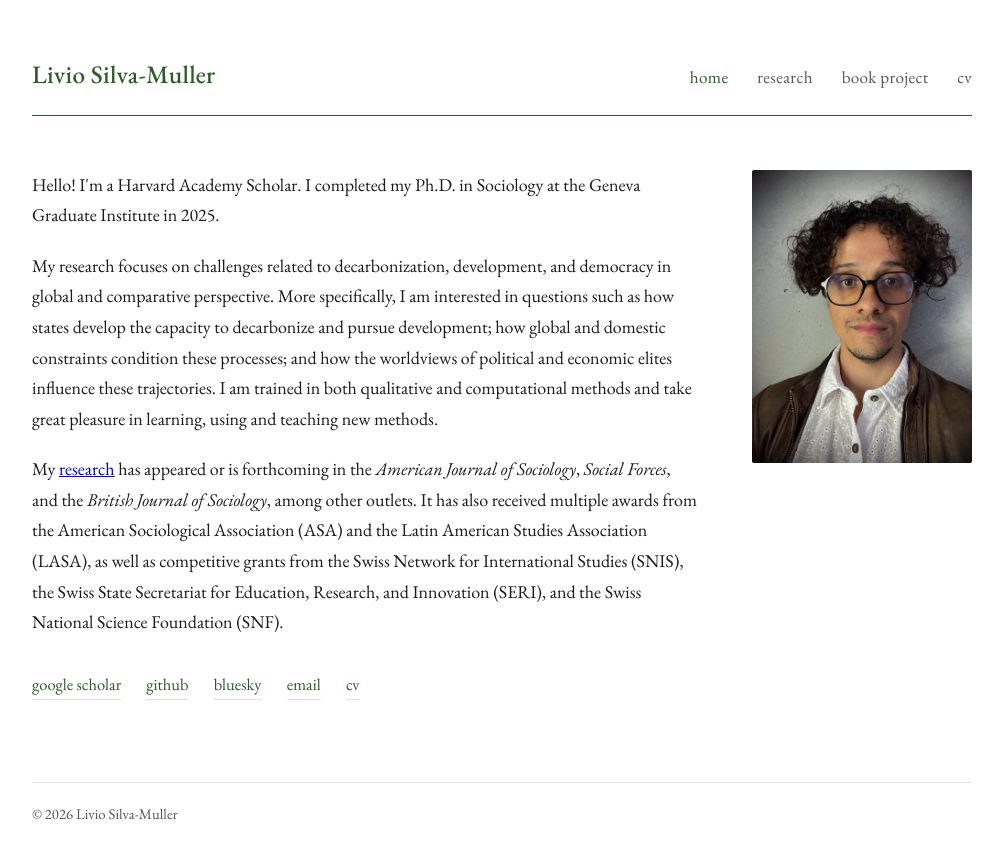
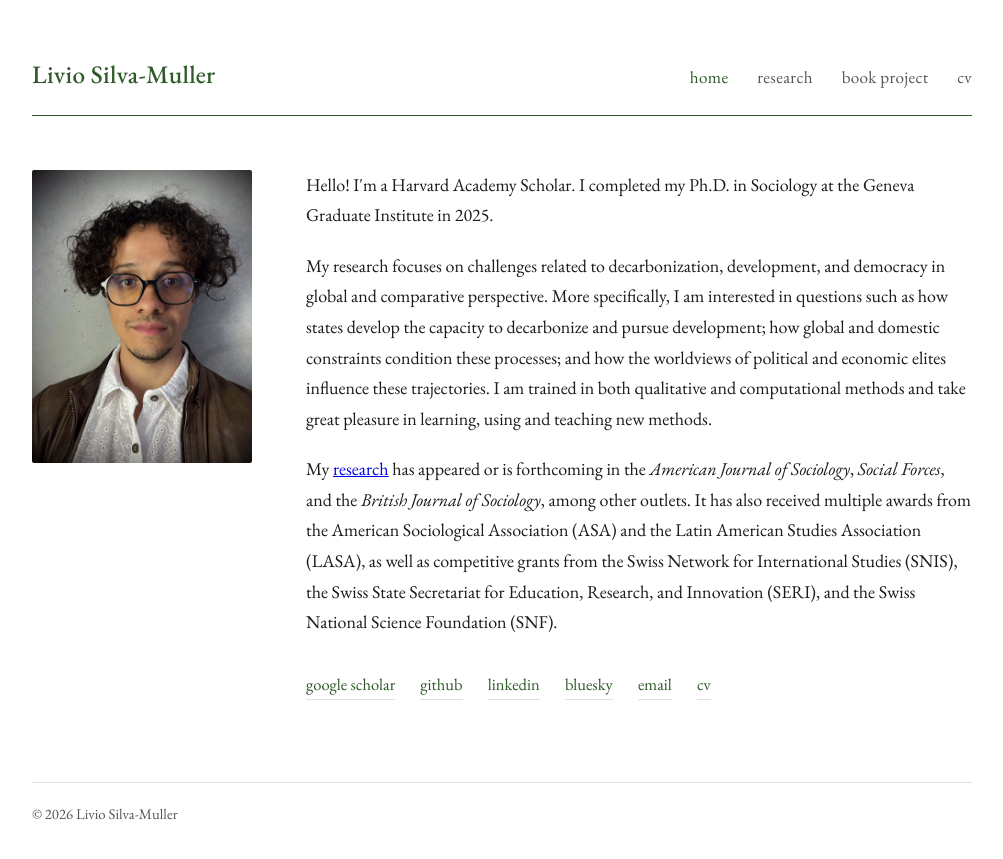
Before and after one commit to liviosilvamuller/liviosilvamuller.github.io, a Jekyll site: the page built from index.md, in a window 1280 px wide. Shown: the top 859 px of the page, without its empty margins (138-1141 px from the left). Built offline with Jekyll 4.4.1, drawn with Linux system fonts in a browser that asks for light colours.

Commit message:
new domain

```diff
--- a/css/main.css
+++ b/css/main.css
@@ -74,7 +74,7 @@ main { min-height: 60vh; }
 /* ── Home page ───────────────────────────────────────── */
 .home-grid {
   display: grid;
-  grid-template-columns: 1fr 220px;
+  grid-template-columns: 220px 1fr;
   gap: 3rem;
   align-items: start;
 }
--- a/index.md
+++ b/index.md
@@ -4,6 +4,10 @@ title: home
 ---
 
 <div class="home-grid">
+  <div class="photo">
+    <img src="/assets/profile.jpeg" alt="Livio Silva-Muller">
+  </div>
+
   <div class="bio">
     <p>
       Hello! I'm a Harvard Academy Scholar. I completed my Ph.D. in Sociology at the Geneva Graduate Institute in 2025.
@@ -18,13 +22,10 @@ title: home
     <div class="links">
       <a href="https://scholar.google.com/citations?view_op=list_works&hl=en&user=PaU89CAAAAAJ">google scholar</a>
       <a href="https://github.com/liviosilvamuller">github</a>
+      <a href="https://www.linkedin.com/in/silvamuller/">linkedin</a>
       <a href="https://bsky.app/profile/liviosilva.bsky.social">bluesky</a>
       <a href="mailto:livio_silvamueller@fas.harvard.edu">email</a>
       <a href="/assets/cv.pdf">cv</a>
     </div>
   </div>
-
-  <div class="photo">
-    <img src="/assets/profile.jpeg" alt="Livio Silva-Muller">
-  </div>
 </div>
```
Also changed, not shown: 1 other file.
